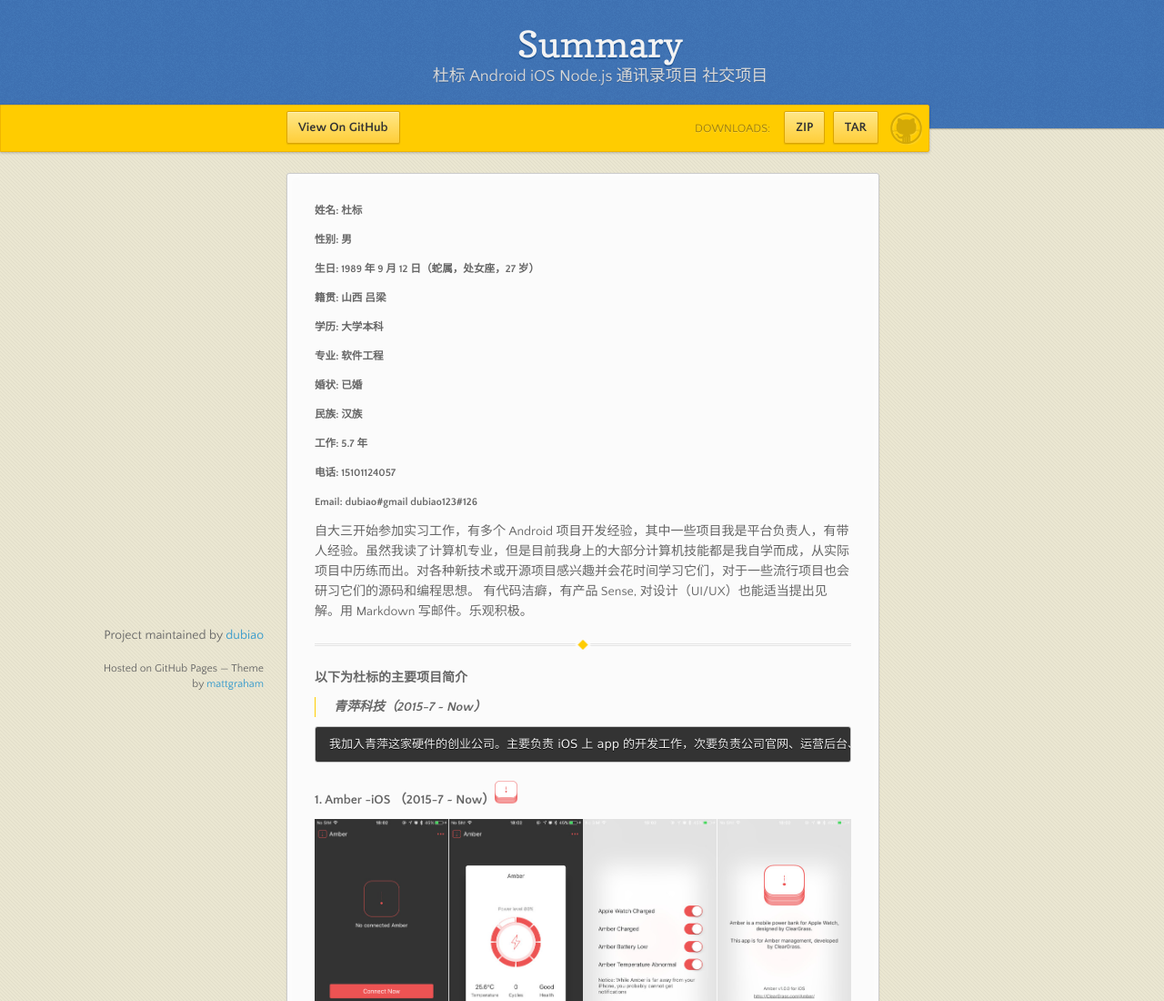
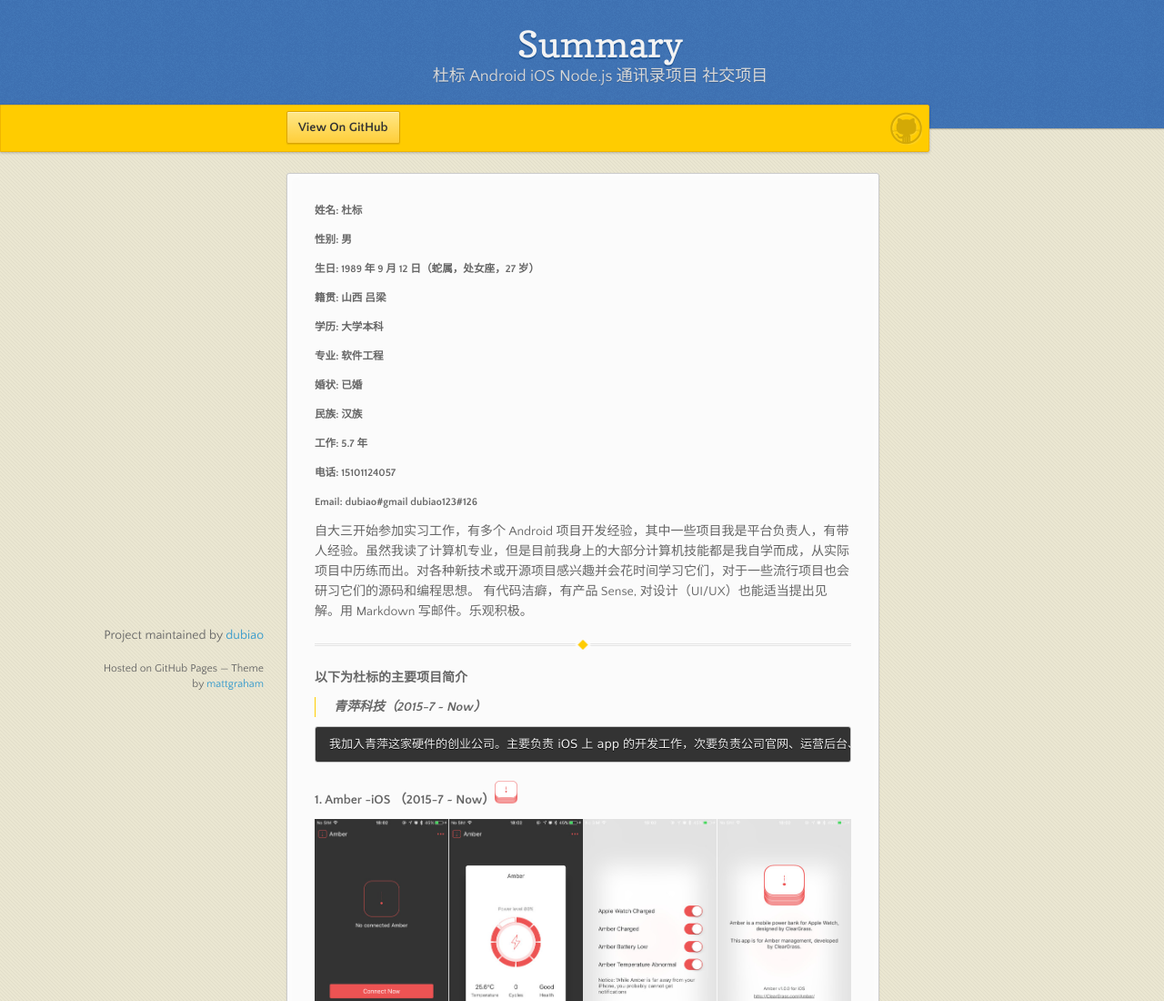
Before and after one commit to dubiao/Summary, a plain HTML site: page index.html in a window 1280 px wide. Shown: the top 1100 px of the page at 91% size. Drawn offline with nearby package versions, Linux system fonts and the light colour scheme.

Commit message:
去掉下载显示

```diff
--- a/index.html
+++ b/index.html
@@ -25,7 +25,7 @@
         <span id="logo"></span>
 
         <a href="https://github.com/dubiao/Summary" class="button fork"><strong>View On GitHub</strong></a>
-        <div class="downloads">
+        <div class="downloads" style="display: none;">
           <span>Downloads:</span>
           <ul>
             <li><a href="https://github.com/dubiao/Summary/zipball/master" class="button">ZIP</a></li>
```
